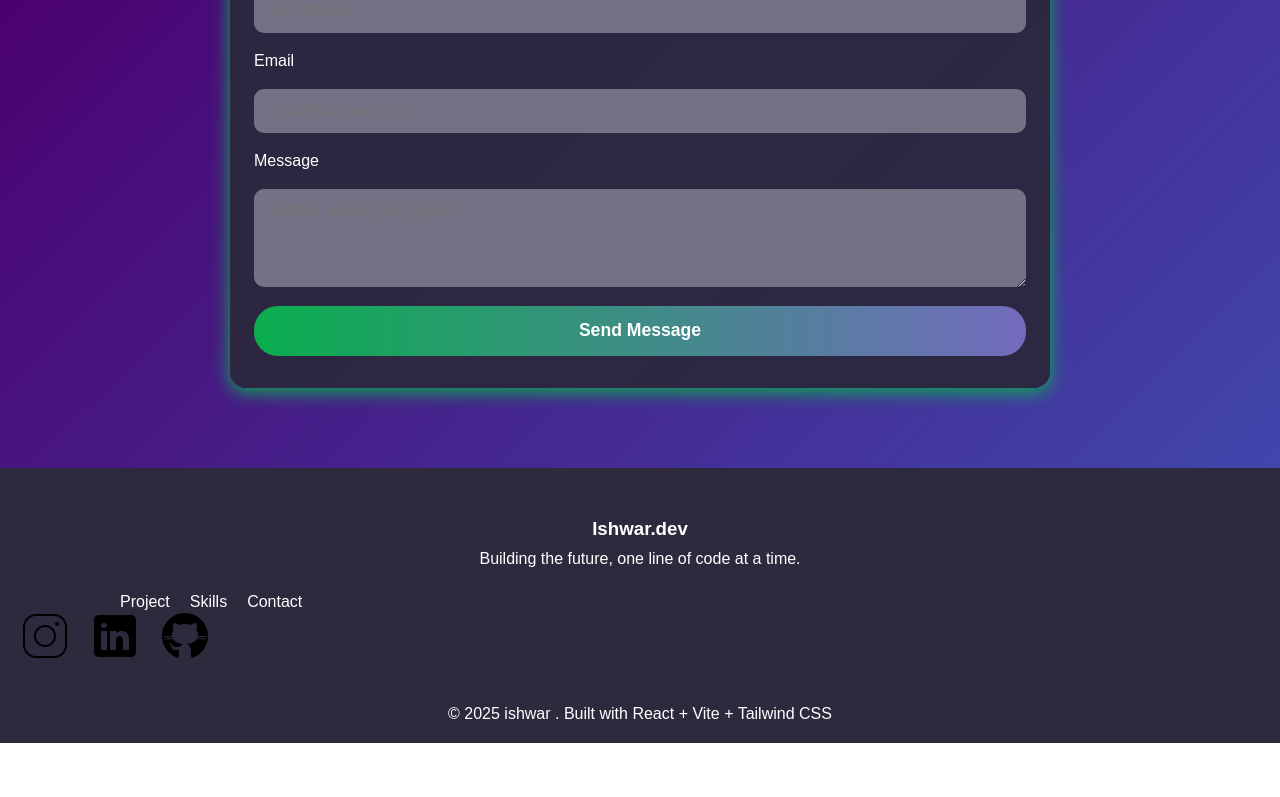
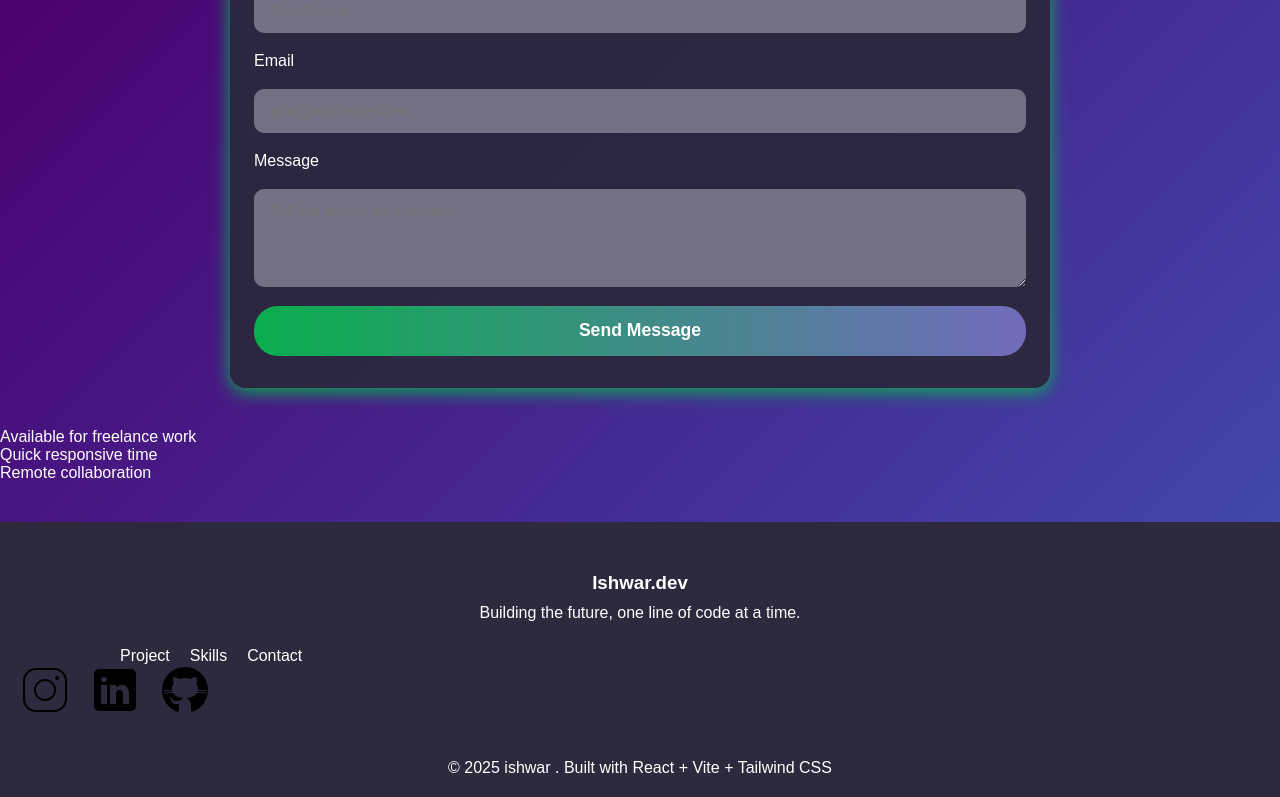
Before and after one commit to codingadventure0/web-wizard, a React (Vite) app: page / in a window 1280 px wide. Shown: the part 3149-3946 px from the top of the page. Before the commit the page ends 3892 px from the top, so only its background shows below. Built offline with nearby package versions, Linux system fonts and the light colour scheme.

Commit message:
add skill css

```diff
--- a/src/App.jsx
+++ b/src/App.jsx
@@ -6,6 +6,7 @@ import Connect from "./component/Connect";
 import "./App.css";
 import Navbar from "./component/Navbar";
 import Footer from "./component/Footer";
+import Bullet from "./component/bullet";
 
 function App() {
   const [count, setCount] = useState(0);
@@ -14,9 +15,10 @@ function App() {
     <>
       <Navbar />
       <Hero />
-      <Projects/>
+      <Projects />
       <Skills />
       <Connect />
+      <Bullet />
       <Footer />
     </>
   );
--- /dev/null
+++ b/src/component/Bullet.css
@@ -0,0 +1,12 @@
+.bullet-point p {
+  display: flex;
+  align-items: center;
+  /* display: grid; */
+  text-align: center;
+}
+
+.same {
+  align-items: center;
+  display: flex;
+  text-align: center;
+}
--- /dev/null
+++ b/src/component/Bullet.jsx
@@ -0,0 +1,27 @@
+import "./Bullet.css";
+
+const Bullet = () => {
+  return (
+    <div>
+      <ul className="bullet-point">
+        <li>
+          <div>
+            <p>Available for freelance work</p>
+          </div>
+        </li>
+        <li>
+          <div className="same">
+            <p>Quick responsive time</p>
+          </div>
+        </li>
+        <li>
+          <div>
+            <p>Remote collaboration</p>
+          </div>
+        </li>
+      </ul>
+    </div>
+  );
+};
+
+export default Bullet;
```
